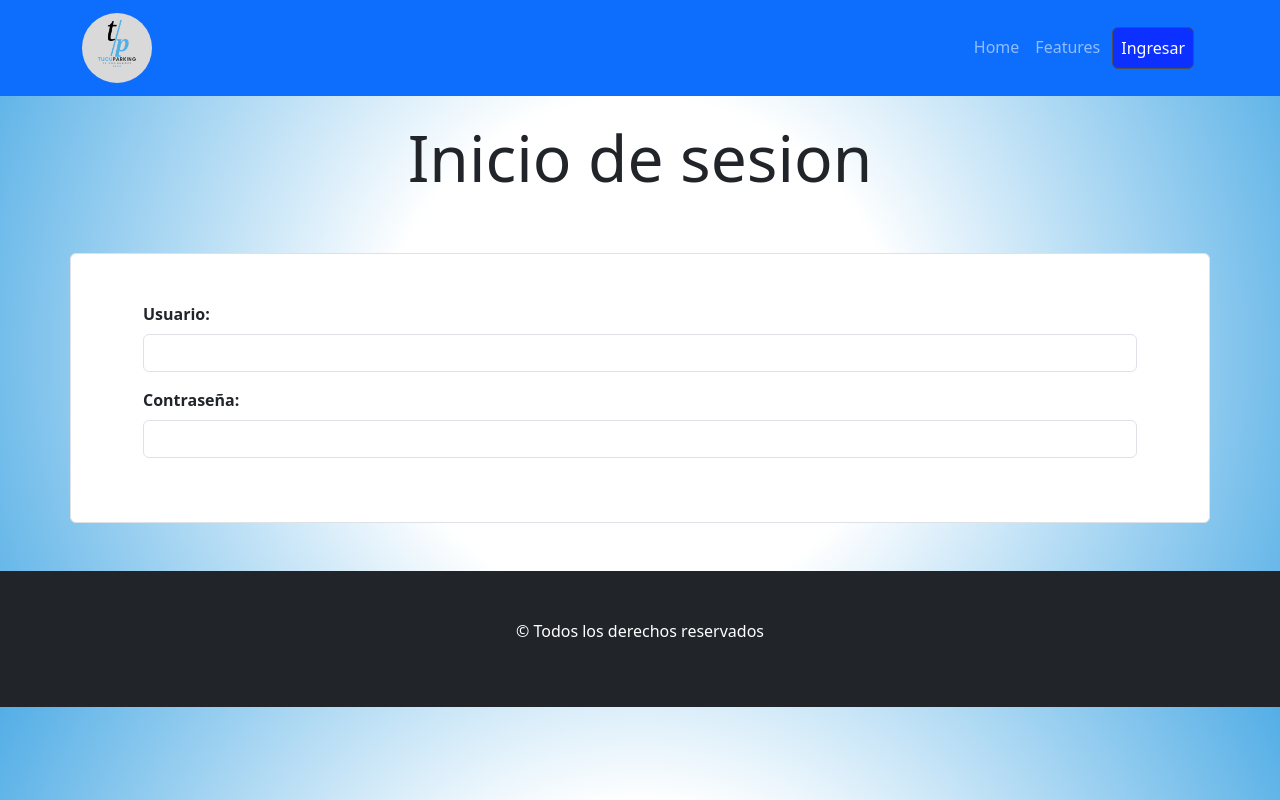
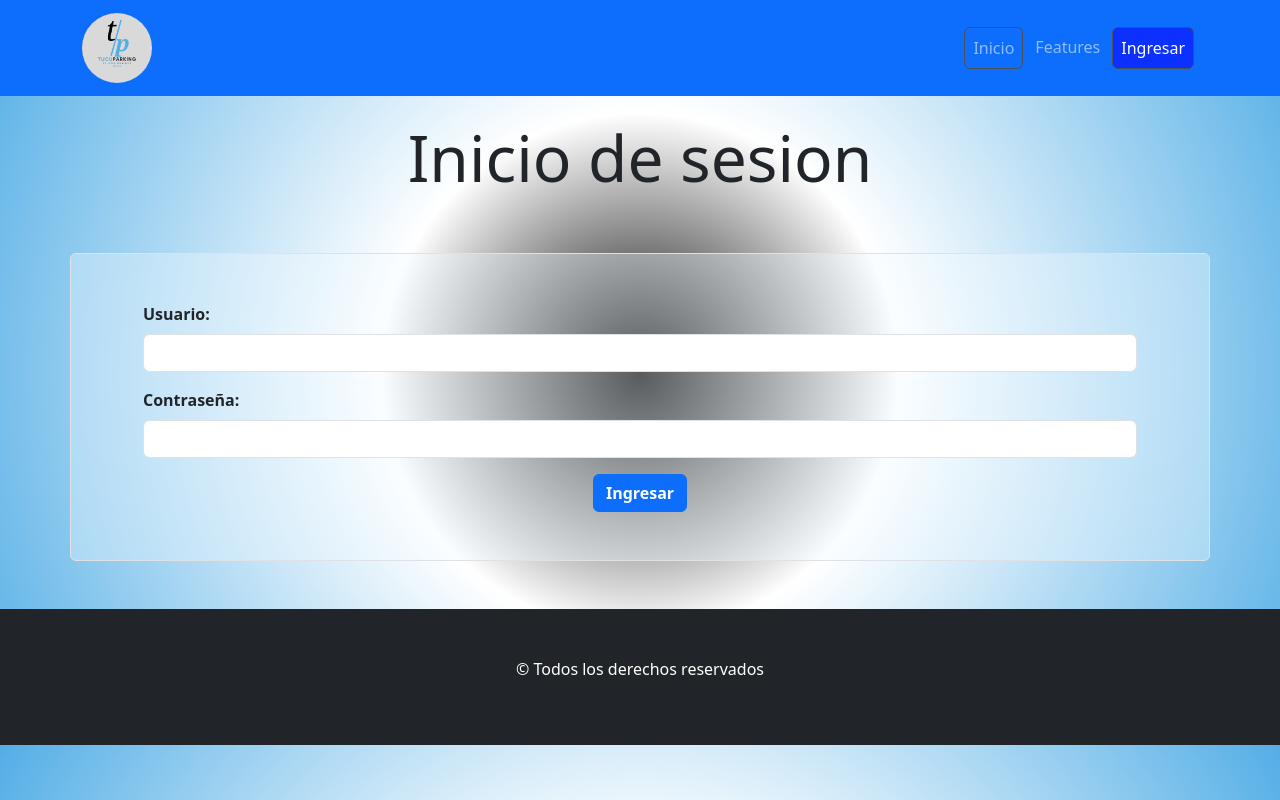
Before and after one commit to MauricioSor/TucuParking, a React (Vite) app: page /login in a window 1280 px wide. Built offline with nearby package versions, Linux system fonts and the light colour scheme.

Commit message:
Agregado inicio de sesion para playero administrador y caso fallido

```diff
--- a/package.json
+++ b/package.json
@@ -15,7 +15,8 @@
     "react-bootstrap": "^2.9.1",
     "react-dom": "^18.2.0",
     "react-hook-form": "^7.47.0",
-    "react-router-dom": "^6.17.0"
+    "react-router-dom": "^6.17.0",
+    "sweetalert2": "^11.7.32"
   },
   "devDependencies": {
     "@types/react": "^18.2.15",
--- a/src/App.css
+++ b/src/App.css
@@ -4,6 +4,6 @@ main{
   flex-direction: column;
 }
 body{
-  background: rgb(255,255,255);
-  background: radial-gradient(circle, rgba(255,255,255,1) 35%, rgba(83,174,230,1) 100%);
+  background: rgb(3,3,3);
+background: radial-gradient(circle, rgba(3,3,3,1) 0%, rgba(255,255,255,1) 35%, rgba(83,174,230,1) 100%);
 }
--- a/src/common/Menu.jsx
+++ b/src/common/Menu.jsx
@@ -11,8 +11,8 @@ const Menu = () => {
                     <Navbar.Brand href="#home"><img className='logoImagen' src={logo} alt="" /></Navbar.Brand>
                     <Navbar.Collapse>
                     <Nav className="ms-auto">
-                        <Nav.Link href="#home">Home</Nav.Link>
-                        <Nav.Link href="#features">Features</Nav.Link>
+                        <NavLink to="/" className='mx-1 nav-item nav-link btn border'>Inicio</NavLink>
+                        <Nav.Link to="/">Features</Nav.Link>
                         <NavLink to="/login" className='mx-1 nav-item nav-link btn border'id='botonAzul'>Ingresar</NavLink>
                     </Nav>
                     </Navbar.Collapse>
--- a/src/main.jsx
+++ b/src/main.jsx
@@ -5,7 +5,7 @@ import 'bootstrap/dist/css/bootstrap.min.css'
 
 
 ReactDOM.createRoot(document.getElementById('root')).render(
-  <React.StrictMode>
+
     <App />
-  </React.StrictMode>,
+  ,
 )
--- a/src/views/Login.jsx
+++ b/src/views/Login.jsx
@@ -1,19 +1,35 @@
 import React from 'react';
-import { Container, Form } from 'react-bootstrap';
+import { Container, Form,Button } from 'react-bootstrap';
 import { useForm } from 'react-hook-form';
+import { useNavigate } from 'react-router-dom';
+import Swal from 'sweetalert2';
 
 
 const Login = () => {
     const { register, handleSubmit, formState: { errors }, reset } = useForm()
+    const navegar = useNavigate();
 
     const iniciarSesion =(usuario)=>{
-
+        const usuarioSesionStorage = JSON.parse(localStorage.getItem(usuario.usuario)) || null;
+        if(usuarioSesionStorage===null){
+            Swal.fire("Credenciales incorrectas","Ingrese un usuario y/o constraseña válidos e intente nuevamente","error");
+        }
+        if(usuarioSesionStorage==="Playero"){
+            Swal.fire("Bienvenido/a Playero","","success");
+            reset();
+            navegar("/Playero");
+        }
+        if(usuarioSesionStorage==="Administrador"){
+            Swal.fire("Bienvenido/a Administrador","","success");
+            reset();
+            navegar("/Administrador");
+        }
     }
 
     return (
         <div className='d-flex flex-column justify-content-center'>
         <h1 className='text-center display-3'>Inicio de sesion</h1>
-        <Container className='bg-white my-5 border rounded'>
+        <Container className='fondo my-5 border rounded'>
         <Form className="contenedor-formulario mx-auto p-5" onSubmit={handleSubmit(iniciarSesion)}>
 				<Container>
                 <Form.Group className="mb-3" controlId="formBasicUser">
@@ -22,10 +38,7 @@ const Login = () => {
 					{...register('usuario',
 						{
 							required: 'Campo obligatorio',
-							pattern: {
-								value: /^[a-z0-9!#$%&'*+/=?^_`{|}~-]+(?:\.[a-z0-9!#$%&'*+/=?^_`{|}~-]+)*@(?:[a-z0-9](?:[a-z0-9-]*[a-z0-9])?\.)+[a-z0-9](?:[a-z0-9-]*[a-z0-9])?$/,
-								message: 'El correo debe tener el siguiente patron: usuario123'
-							}
+
 						})
 						} />
 					<Form.Text className="text-danger">
@@ -37,10 +50,7 @@ const Login = () => {
 					<Form.Control type="password" min={8} maxLength={16} required {
 						...register('password', {
 							required: 'La contraseña es obligatoria',
-							pattern: {
-								value: /^(?=.*\d)(?=.*[\u0021-\u002b\u003c-\u0040])(?=.*[A-Z])(?=.*[a-z])\S{8,16}$/,
-								message: 'La contraseña debe tener entre 8 y 16 caracteres, al menos una mayuscula, al menos un numero y al menos un caracter especial'
-							}
+
 						})
 					} />
 					<Form.Text className="text-dark">
@@ -48,11 +58,9 @@ const Login = () => {
 					</Form.Text>
 				</Form.Group>
                 </Container>
-				{/* <div className="d-flex">
-					<button type="submit" disabled={loading} className="mx-auto boton fw-bold">
-						{loading ? <SpinnerLoader color='#ffeee3' height='2' width='2'/> : "Ingresar" }
-					</button>
-				</div> */}
+				<div className="d-flex">
+					<Button type="submit" className="mx-auto btn fw-bold">Ingresar</Button>
+				</div>
 			</Form>
         </Container>
         </div>
--- a/src/views/Principal.css
+++ b/src/views/Principal.css
@@ -1,3 +1,6 @@
 .letrasPrincipal{
     color: rgba(82,175,229,255);
 }
+.fondo{
+    background-color: rgba(240, 248, 255, 0.355);
+}
```
Also changed, not shown: 1 other file (tests, documents, lock files or other folders).
